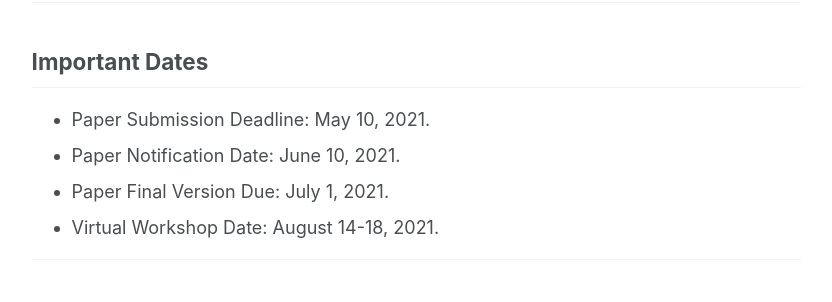
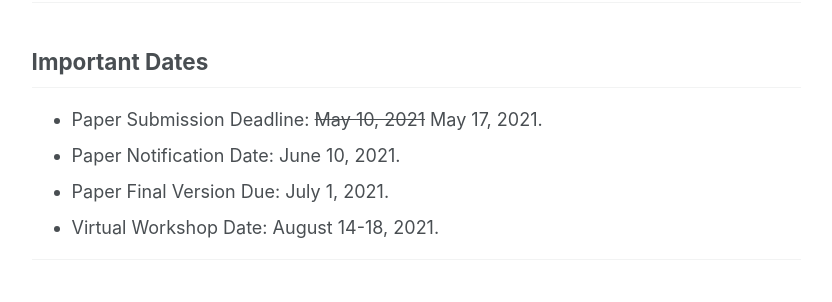
Before and after one commit to document-intelligence/DI-2022, a Jekyll site: the page built from _pages/cfp.md, in a window 1280 px wide and 900 px high, scrolled down 2207 px. Shown: the part 151-453 px from the top of the window, without its empty margins (250-1082 px from the left). Built offline with Jekyll 4.4.1, drawn with Linux system fonts in a browser that asks for light colours.

Commit message:
Update cfp.md

```diff
--- a/_pages/cfp.md
+++ b/_pages/cfp.md
@@ -80,7 +80,7 @@ Microsoft Research CMT: <https://cmt3.research.microsoft.com/DI2021>
 
 ## Important Dates
 
-- Paper Submission Deadline: May 10, 2021.
+- Paper Submission Deadline: ~~May 10, 2021~~ May 17, 2021.
 - Paper Notification Date: June 10, 2021.
 - Paper Final Version Due: July 1, 2021.
 - Virtual Workshop Date: August 14-18, 2021.
```
